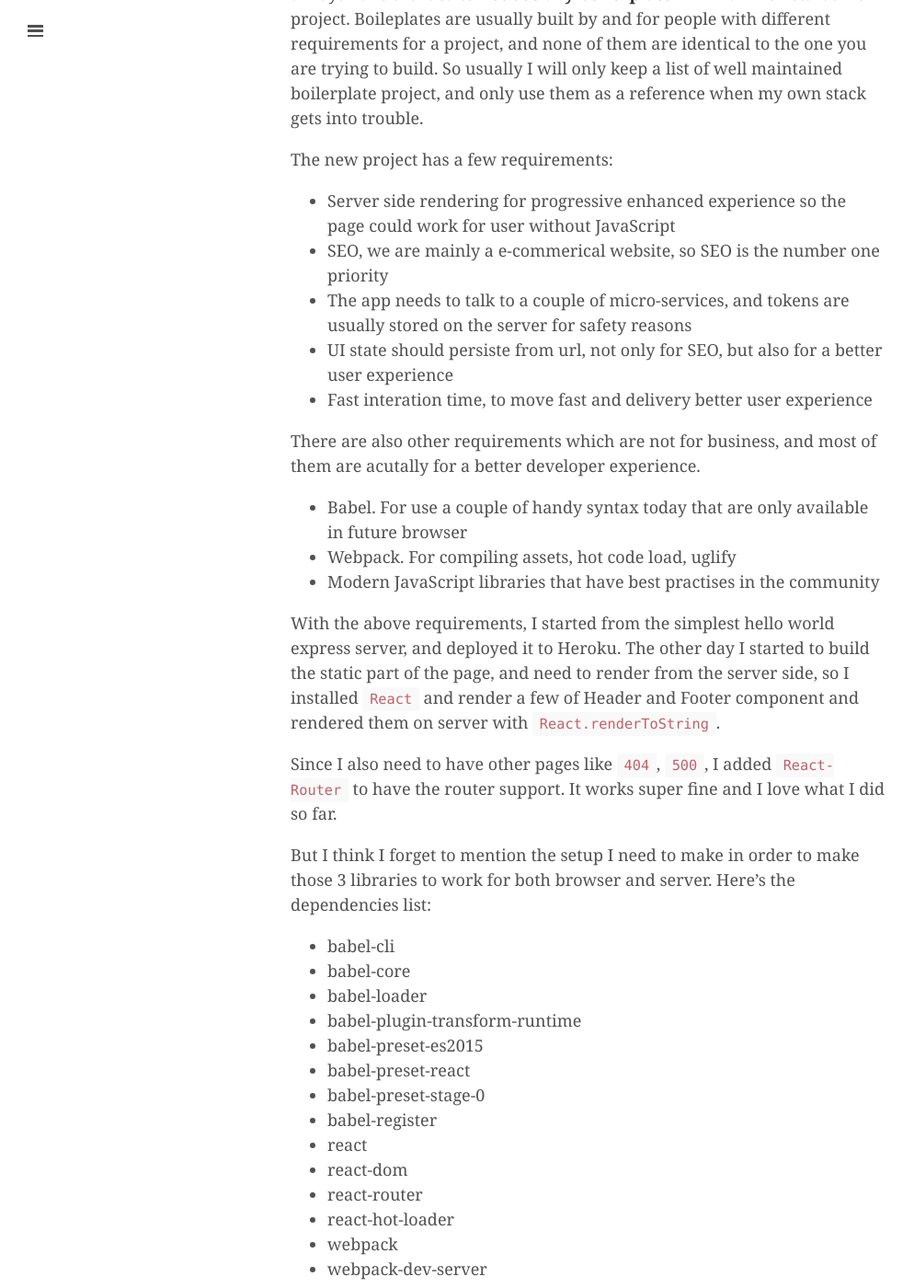
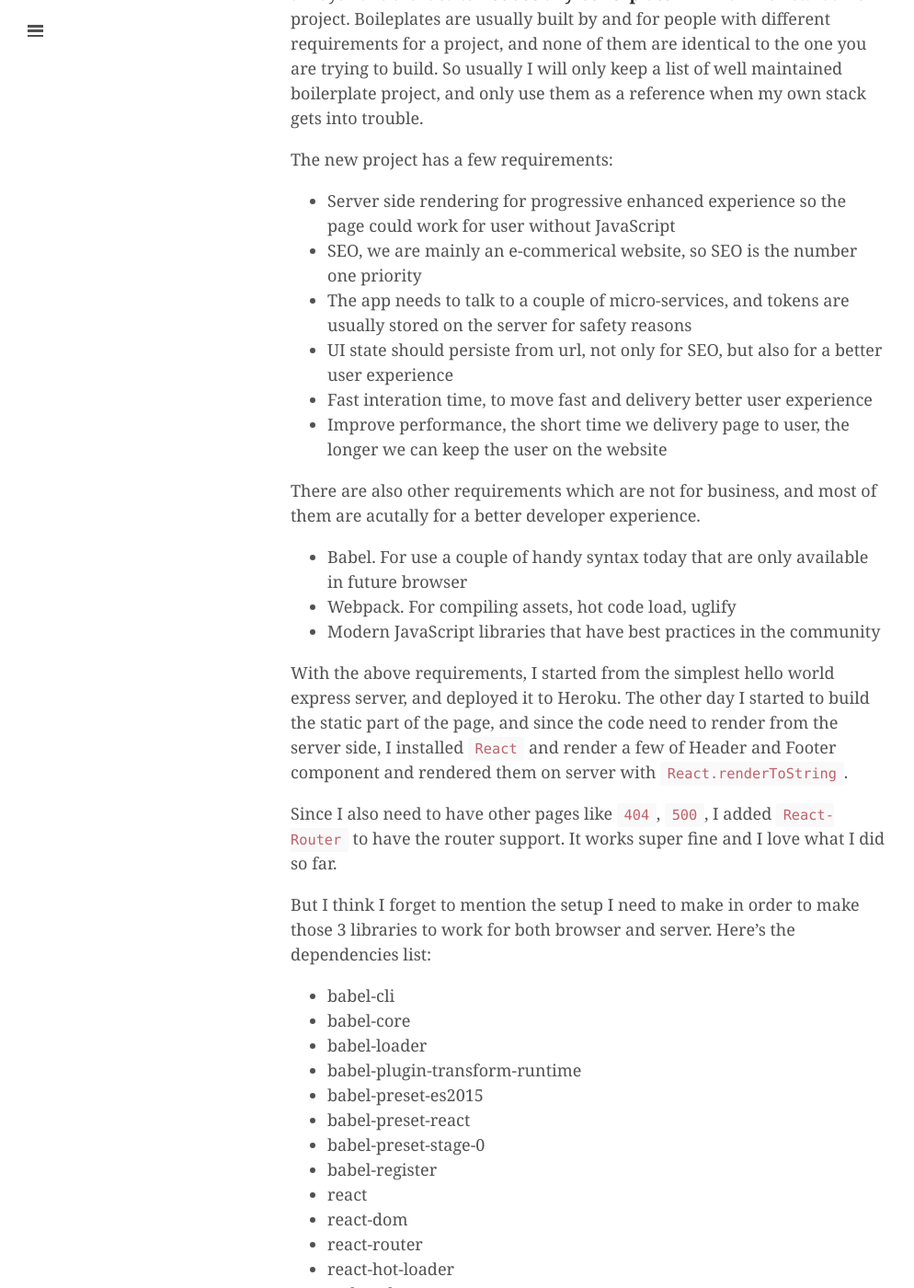
Before and after one commit to fraserxu/fraserxu.github.io, a Jekyll site: the page built from _posts/2016-05-31-my-first-production-isomorphic-graphql-app.md, in a window 1280 px wide and 1400 px high, scrolled down 968 px. Shown: the whole window at 92% size, without its empty margins (0-994 px from the left). Built offline with Jekyll 4.4.1, drawn with Linux system fonts in a browser that asks for light colours; some web fonts are replaced.

Commit message:
fix words

```diff
--- a/_posts/2016-05-31-my-first-production-isomorphic-graphql-app.md
+++ b/_posts/2016-05-31-my-first-production-isomorphic-graphql-app.md
@@ -37,19 +37,20 @@
 The new project has a few requirements:
 
 * Server side rendering for progressive enhanced experience so the page could work for user without JavaScript
-* SEO, we are mainly a e-commerical website, so SEO is the number one priority
+* SEO, we are mainly an e-commerical website, so SEO is the number one priority
 * The app needs to talk to a couple of micro-services, and tokens are usually stored on the server for safety reasons
 * UI state should persiste from url, not only for SEO, but also for a better user experience
 * Fast interation time, to move fast and delivery better user experience
+* Improve performance, the short time we delivery page to user, the longer we can keep the user on the website
 
 There are also other requirements which are not for business, and most of them are acutally for a better developer experience.
 
 * Babel. For use a couple of handy syntax today that are only available in future browser
 * Webpack. For compiling assets, hot code load, uglify
-* Modern JavaScript libraries that have best practises in the community
+* Modern JavaScript libraries that have best practices in the community
 
 With the above requirements, I started from the simplest hello world express server, and deployed it to Heroku. The other day I
-started to build the static part of the page, and need to render from the server side, so I installed `React` and render a few of
+started to build the static part of the page, and since the code need to render from the server side, I installed `React` and render a few of
 Header and Footer component and rendered them on server with `React.renderToString`.
 
 Since I also need to have other pages like `404`, `500`, I added `React-Router` to have the router support. It works super fine
```
